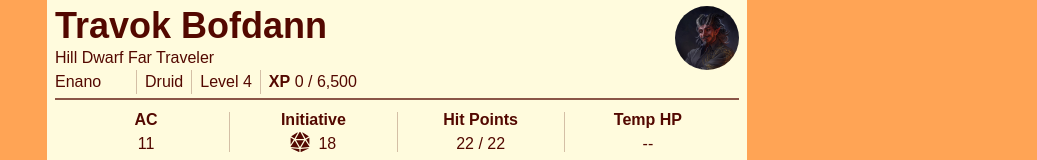
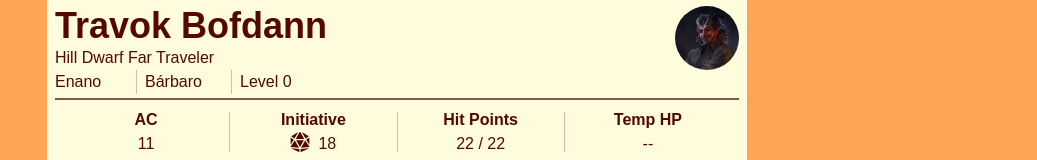
Before and after one commit to Luis-Prendas/imaginary-kingdoms, a Next.js app: page /en/home/ficha in a window 1280 px wide. Both pictures are taken after a click on the button 442 px from the left and 121 px from the top of the page. Shown: the part 151-311 px from the top of the page, without its empty margins (243-1280 px from the left). Built offline with nearby package versions, Linux system fonts and the light colour scheme.

Commit message:
Progress

```diff
--- a/src/components/ficha/body/header/sheet-body-header.tsx
+++ b/src/components/ficha/body/header/sheet-body-header.tsx
@@ -1,11 +1,16 @@
 import Logo from '@/components/ui/logo'
 import { Separator } from '@/components/ui/separator'
+import { useState } from 'react'
 
 interface Props {
   lockSheet: boolean
 }
 
 export default function SheetBodyHeader({ lockSheet }: Props) {
+  const [razaSelected, setRazaSelected] = useState<string>('Enano')
+  const [classSelected, setClassSelected] = useState<string>('Bárbaro')
+  const [levelSelected, setLevelSelected] = useState<string>('Level 0')
+
   return (
     <header className='flex flex-col w-full'>
       <div className='flex justify-between'>
@@ -18,18 +23,29 @@ export default function SheetBodyHeader({ lockSheet }: Props) {
             placeholder='Character name...'
             className='bg-transparent text-4xl font-bold'
             disabled={lockSheet}
+            maxLength={20}
           />
           <input
             type='text'
-            name='characer-sheet-name'
-            id='characer-sheet-name'
+            name='characer-sheet-description'
+            id='characer-sheet-description'
             defaultValue='Hill Dwarf Far Traveler'
             placeholder='Character description...'
             className='bg-transparent'
             disabled={lockSheet}
+            maxLength={45}
           />
           <div className='flex gap-2'>
-            <select className='bg-transparent appearance-none flex justify-center items-center' disabled={lockSheet}>
+            {lockSheet ? (
+              <p>{razaSelected}</p>
+            ) : (
+              <select
+                className='bg-transparent appearance-none flex justify-center items-center'
+                onChange={(e) => setRazaSelected(e.target.value)}
+              >
+                <option value='' hidden>
+                  {razaSelected}
+                </option>
                 <option value='Enano'>Enano</option>
                 <option value='Elfo'>Elfo</option>
                 <option value='Mediano'>Mediano</option>
@@ -40,16 +56,65 @@ export default function SheetBodyHeader({ lockSheet }: Props) {
                 <option value='Semiorco'>Semiorco</option>
                 <option value='Tiefling'>Tiefling</option>
               </select>
+            )}
             <Separator className='bg-[#5308003f] h-6' orientation='vertical' />
-            <p>Druid</p>
+            {lockSheet ? (
+              <p>{classSelected}</p>
+            ) : (
+              <select
+                className='bg-transparent appearance-none flex justify-center items-center'
+                onChange={(e) => setClassSelected(e.target.value)}
+              >
+                <option value='' hidden>
+                  {classSelected}
+                </option>
+                <option value='Bárbaro'>Bárbaro</option>
+                <option value='Bardo'>Bardo</option>
+                <option value='Brujo'>Brujo</option>
+                <option value='Clérigo'>Clérigo</option>
+                <option value='Druida'>Druida</option>
+                <option value='Explorador'>Explorador</option>
+                <option value='Guerrero'>Guerrero</option>
+                <option value='Hechicero'>Hechicero</option>
+                <option value='Mago'>Mago</option>
+                <option value='Monje'>Monje</option>
+                <option value='Paladín'>Paladín</option>
+                <option value='Pícaro'>Pícaro</option>
+              </select>
+            )}
             <Separator className='bg-[#5308003f] h-6' orientation='vertical' />
-            <p>
-              Level <span>4</span>
-            </p>
-            <Separator className='bg-[#5308003f] h-6' orientation='vertical' />
-            <p>
-              <strong>XP</strong> <span> 0 / 6,500</span>
-            </p>
+            {lockSheet ? (
+              <p>{levelSelected}</p>
+            ) : (
+              <select
+                className='bg-transparent appearance-none flex justify-center items-center'
+                onChange={(e) => setLevelSelected(e.target.value)}
+              >
+                <option value='' hidden>
+                  {levelSelected}
+                </option>
+                <option value='Level 1'>Level 1</option>
+                <option value='Level 2'>Level 2</option>
+                <option value='Level 3'>Level 3</option>
+                <option value='Level 4'>Level 4</option>
+                <option value='Level 5'>Level 5</option>
+                <option value='Level 6'>Level 6</option>
+                <option value='Level 7'>Level 7</option>
+                <option value='Level 8'>Level 8</option>
+                <option value='Level 9'>Level 9</option>
+                <option value='Level 10'>Level 10</option>
+                <option value='Level 11'>Level 11</option>
+                <option value='Level 12'>Level 12</option>
+                <option value='Level 13'>Level 13</option>
+                <option value='Level 14'>Level 14</option>
+                <option value='Level 15'>Level 15</option>
+                <option value='Level 16'>Level 16</option>
+                <option value='Level 17'>Level 17</option>
+                <option value='Level 18'>Level 18</option>
+                <option value='Level 19'>Level 19</option>
+                <option value='Level 20'>Level 20</option>
+              </select>
+            )}
           </div>
         </section>
         <section className='flex w-20 justify-end'>
```
Lines whose indentation alone changed are shown as unchanged.
